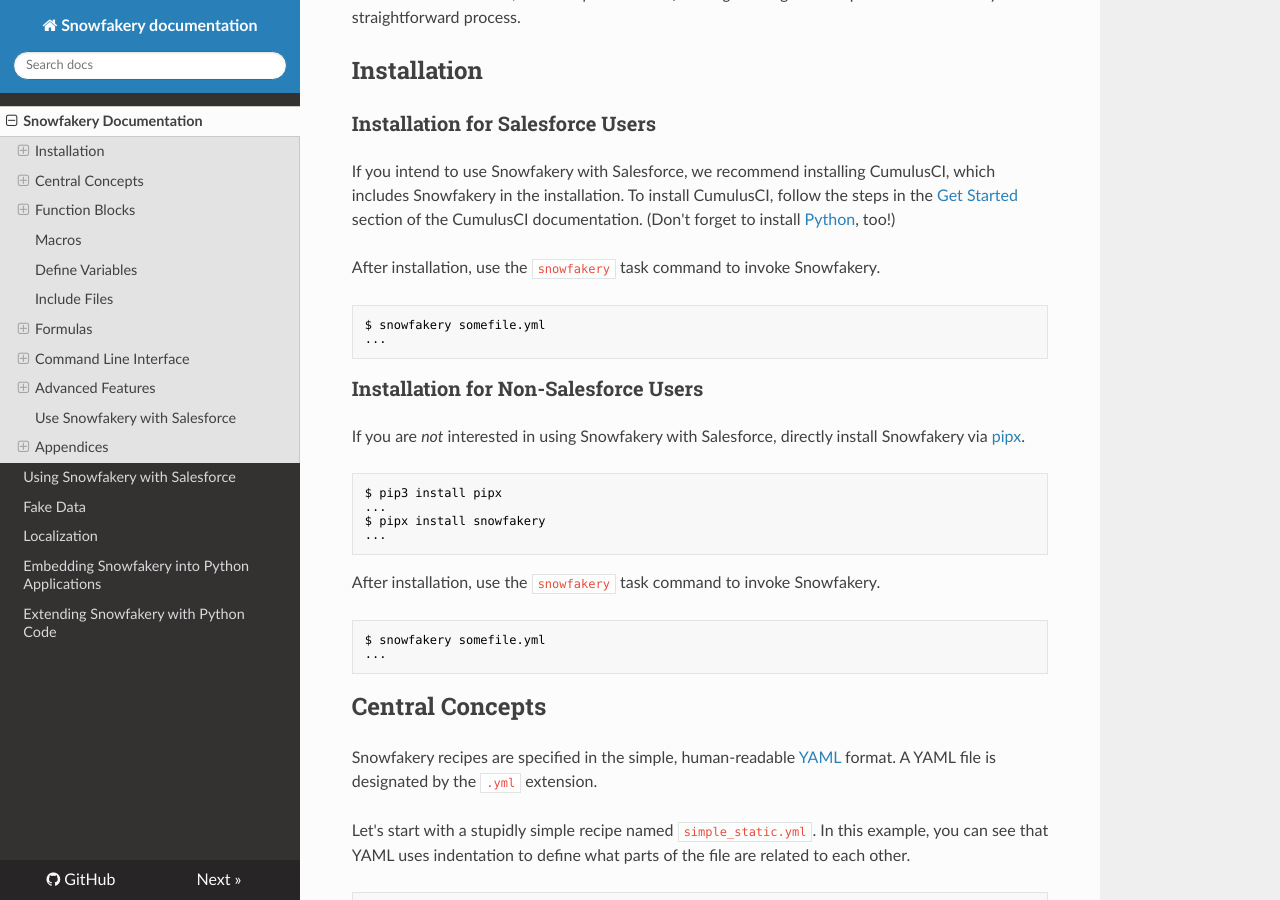
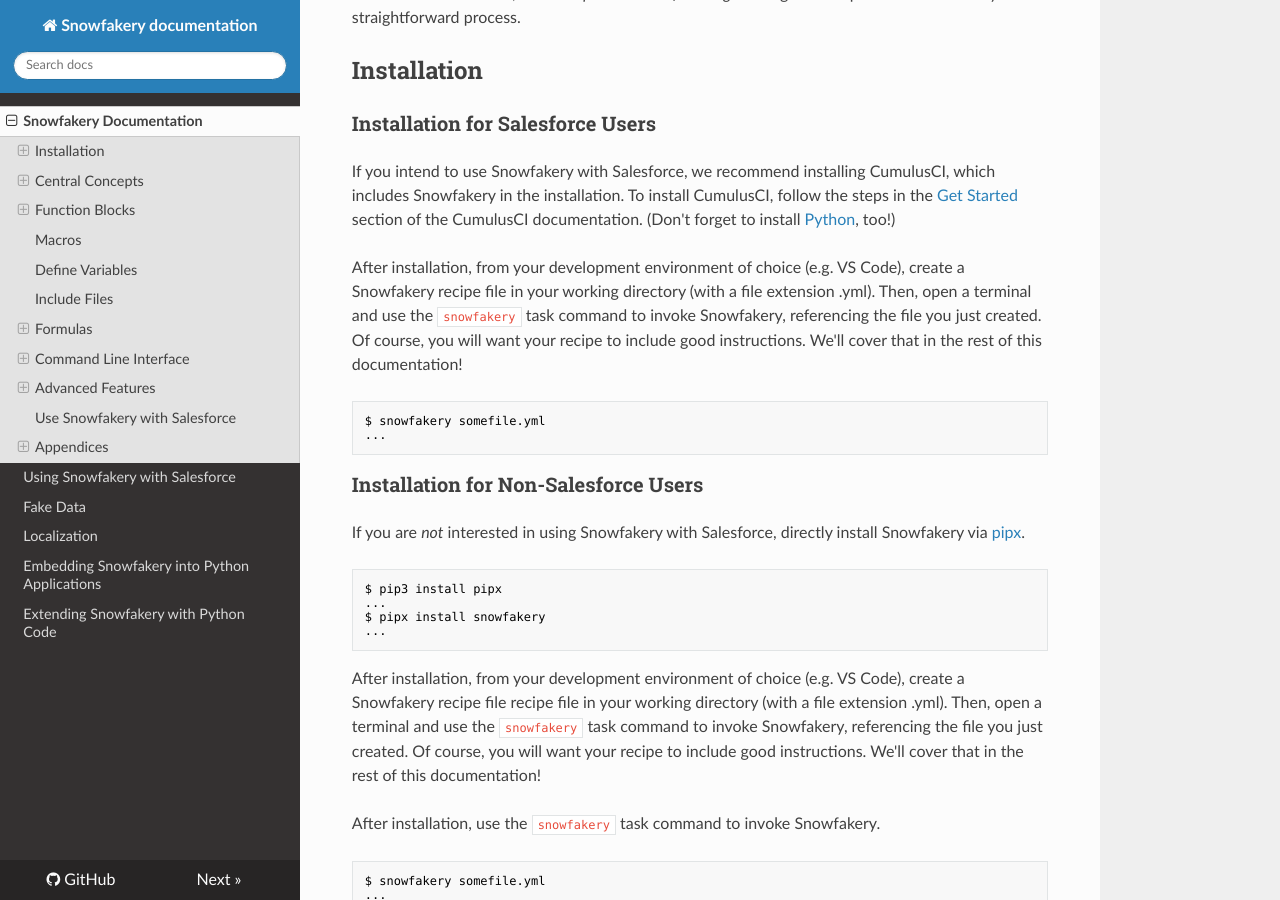
Before and after one commit to SFDO-Tooling/Snowfakery, an MkDocs documentation site: the page built from docs/index.md, in a window 1280 px wide and 900 px high, scrolled down 323 px. Built offline with MkDocs 1.6.1, drawn with Linux system fonts in a browser that asks for light colours; nearby versions of some CDN libraries.

Commit message:
Update index.md

````diff
--- a/docs/index.md
+++ b/docs/index.md
@@ -12,7 +12,7 @@
 
 If you intend to use Snowfakery with Salesforce, we recommend installing CumulusCI, which includes Snowfakery in the installation. To install CumulusCI, follow the steps in the [Get Started](https://cumulusci.readthedocs.io/en/latest/get_started.html) section of the CumulusCI documentation. (Don't forget to install [Python](https://www.python.org/downloads/), too!)
 
-After installation, use the `snowfakery` task command to invoke Snowfakery.
+After installation, from your development environment of choice (e.g. VS Code), create a Snowfakery recipe file in your working directory (with a file extension .yml).  Then, open a terminal and use the `snowfakery` task command to invoke Snowfakery, referencing the file you just created.  Of course, you will want your recipe to include good instructions.  We'll cover that in the rest of this documentation!
 
 ```s
 $ snowfakery somefile.yml
@@ -29,6 +29,7 @@
 $ pipx install snowfakery
 ...
 ```
+After installation, from your development environment of choice (e.g. VS Code), create a Snowfakery recipe file recipe file in your working directory (with a file extension .yml).  Then, open a terminal and use the `snowfakery` task command to invoke Snowfakery, referencing the file you just created.  Of course, you will want your recipe to include good instructions.  We'll cover that in the rest of this documentation!
 
 After installation, use the `snowfakery` task command to invoke Snowfakery.
 
````
